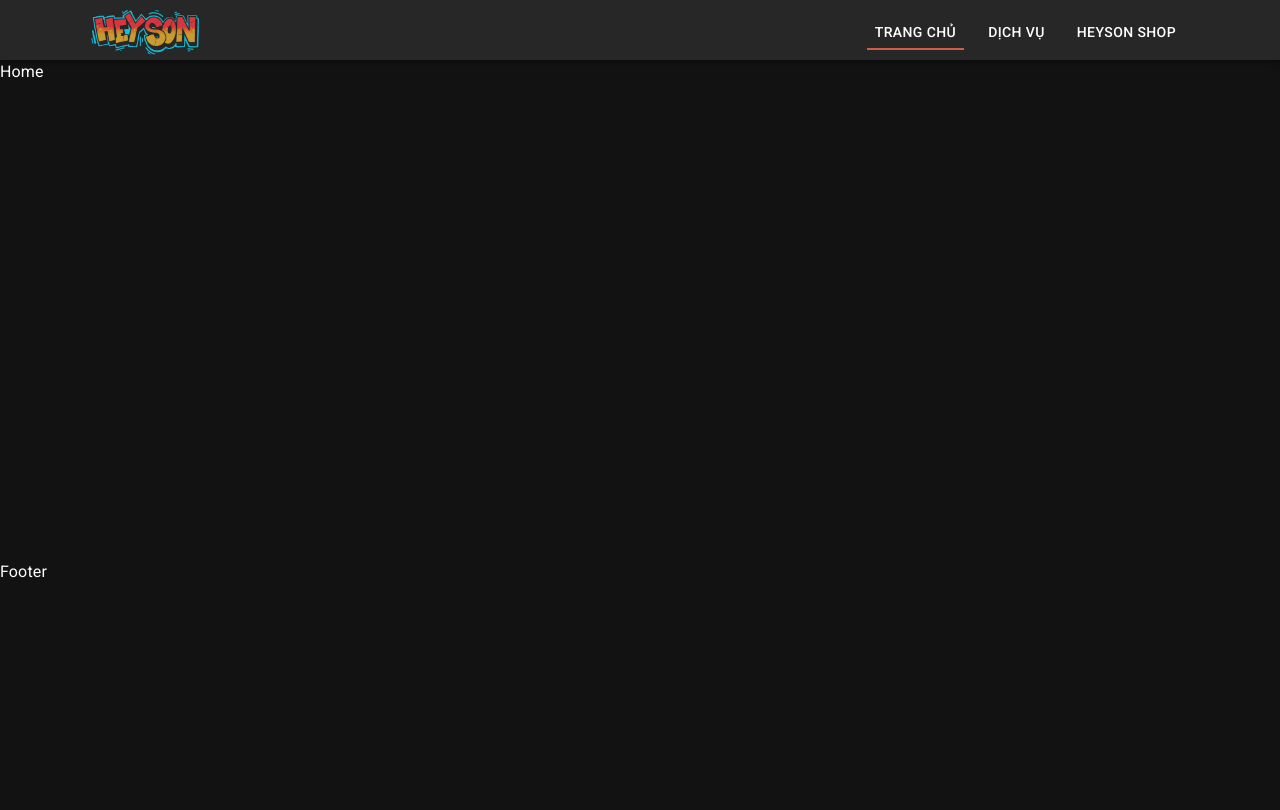
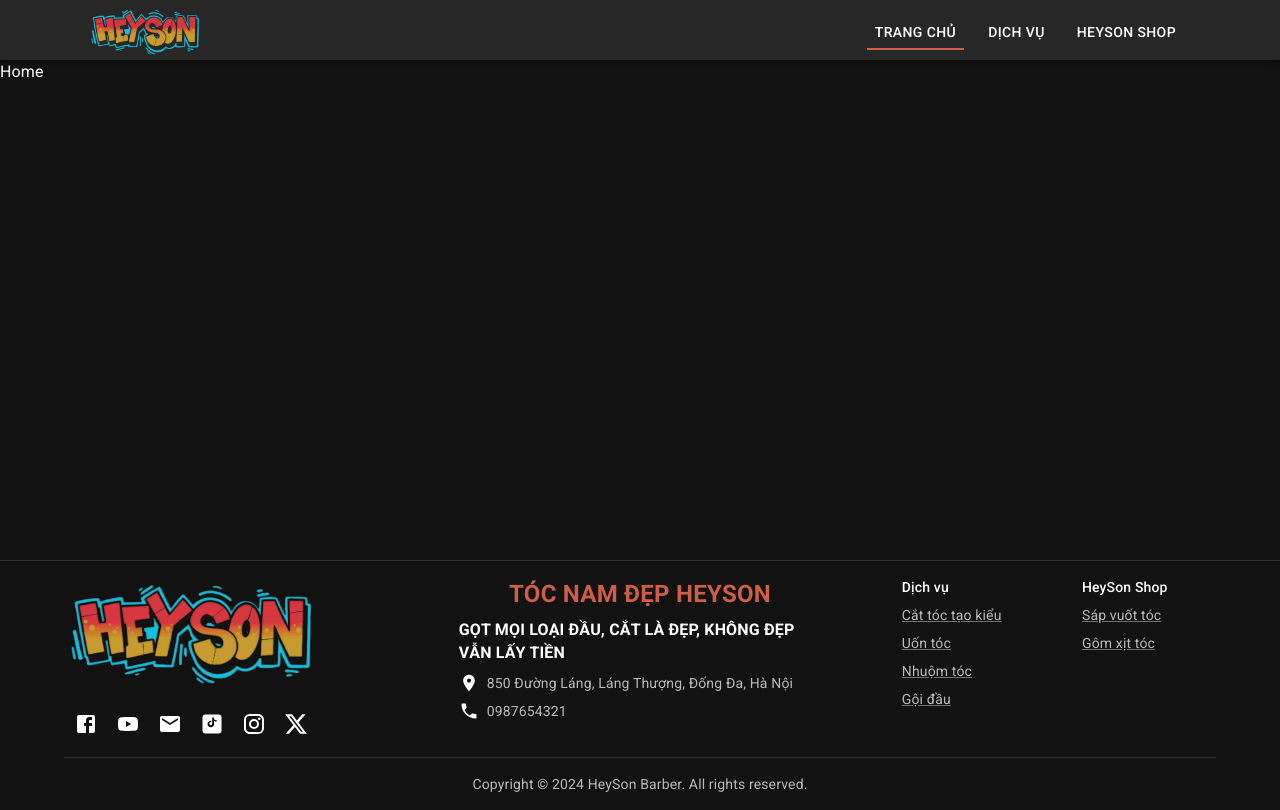
Before and after one commit to tranhayem/heyson-barber-fe-react, a React (Vite) app: page / in a window 1280 px wide. Built offline with nearby package versions, Linux system fonts and the light colour scheme.

Commit message:
feat: enhance Footer component with barber information and social media icons

```diff
--- a/src/components/customer/footer/Footer.jsx
+++ b/src/components/customer/footer/Footer.jsx
@@ -1,7 +1,222 @@
+import EmailIcon from "@mui/icons-material/Email";
+import FacebookIcon from "@mui/icons-material/Facebook";
+import InstagramIcon from "@mui/icons-material/Instagram";
+import LocationOnIcon from "@mui/icons-material/LocationOn";
+import PhoneIcon from "@mui/icons-material/Phone";
+import XIcon from "@mui/icons-material/X";
+import YouTubeIcon from "@mui/icons-material/YouTube";
 import Box from "@mui/material/Box";
+import Container from "@mui/material/Container";
+import Divider from "@mui/material/Divider";
+import IconButton from "@mui/material/IconButton";
+import Link from "@mui/material/Link";
+import Stack from "@mui/material/Stack";
+import Typography from "@mui/material/Typography";
 
-function Footer() {
-  return <Box>Footer</Box>;
+import barberInfo from "~/api/mock/barberInfo";
+import Logo from "~/components/logo/Logo";
+import TikTokIcon from "../icons/TikTokIcon";
+
+function Copyright() {
+  return (
+    <Typography variant="body2" sx={{ color: "text.secondary" }}>
+      {"Copyright © "}
+      {new Date().getFullYear()} HeySon Barber. All rights reserved.
+    </Typography>
+  );
 }
 
-export default Footer;
+export default function Footer() {
+  return (
+    <Box
+      component="footer"
+      sx={{
+        height: (theme) => theme.heySonCustom.footerHeight,
+      }}
+    >
+      <Divider />
+
+      <Container
+        sx={{
+          display: "flex",
+          flexDirection: "column",
+          alignItems: "center",
+          gap: 2,
+          py: 2,
+        }}
+      >
+        <Box
+          sx={{
+            display: "flex",
+            flexDirection: { xs: "column", sm: "row" },
+            width: "100%",
+            justifyContent: "space-between",
+            gap: { xs: 2, sm: 4 },
+          }}
+        >
+          <Box
+            sx={{
+              display: "flex",
+              flexDirection: "column",
+              alignItems: { xs: "center", sm: "flex-start" },
+              gap: 2,
+              flex: 1,
+            }}
+          >
+            <Box
+              sx={{
+                width: "70%",
+              }}
+            >
+              <Link
+                href="/"
+                style={{
+                  display: "flex",
+                  alignItems: "center",
+                  width: "100%",
+                  cursor: "pointer",
+                }}
+              >
+                <Logo width="100%" />
+              </Link>
+
+              <Stack
+                direction="row"
+                spacing={1}
+                useFlexGap
+                sx={{ marginTop: 2, justifyContent: "center" }}
+              >
+                {barberInfo.social.map(({ social_name, social_url }) => (
+                  <IconButton
+                    key={social_name}
+                    size="small"
+                    href={social_url}
+                    aria-label={social_name}
+                    sx={{
+                      alignSelf: "center",
+                      "&:hover": {
+                        backgroundColor:
+                          {
+                            Facebook: "#3b5998",
+                            Youtube: "#FF0000",
+                            Email: "#EA4335",
+                            Instagram: "#E4405F",
+                            X: "#1DA1F2",
+                          }[social_name] || "#000000",
+                      },
+                    }}
+                  >
+                    {social_name === "Facebook" && <FacebookIcon />}
+                    {social_name === "Youtube" && <YouTubeIcon />}
+                    {social_name === "Email" && <EmailIcon />}
+                    {social_name === "TikTok" && <TikTokIcon />}
+                    {social_name === "Instagram" && <InstagramIcon />}
+                    {social_name === "X" && <XIcon />}
+                  </IconButton>
+                ))}
+              </Stack>
+            </Box>
+          </Box>
+
+          <Box
+            sx={{
+              display: "flex",
+              flexDirection: "column",
+              gap: 1,
+              flex: 1,
+            }}
+          >
+            <Typography
+              variant="body2"
+              sx={{
+                fontSize: "x-large",
+                fontWeight: "bold",
+                color: (theme) => theme.heySonCustom.palette.highlightColor,
+                textTransform: "uppercase",
+                textAlign: "center",
+              }}
+            >
+              {barberInfo.barber_name}
+            </Typography>
+
+            <Typography
+              variant="body2"
+              sx={{
+                fontSize: "medium",
+                fontWeight: "bold",
+                textTransform: "uppercase",
+              }}
+            >
+              {barberInfo.barber_description}
+            </Typography>
+
+            <Stack direction="row" spacing={1} alignItems="center">
+              <LocationOnIcon fontSize="small" />
+
+              <Typography variant="body2" color="text.secondary">
+                {barberInfo.barber_address}
+              </Typography>
+            </Stack>
+
+            <Stack direction="row" spacing={1} alignItems="center">
+              <PhoneIcon fontSize="small" />
+
+              <Typography variant="body2" color="text.secondary">
+                {barberInfo.barber_phone}
+              </Typography>
+            </Stack>
+          </Box>
+
+          <Box
+            sx={{
+              display: { xs: "none", sm: "flex" },
+              flexDirection: "row",
+              justifyContent: "space-evenly",
+              gap: 4,
+              flex: 1,
+            }}
+          >
+            {["Dịch vụ", "HeySon Shop"].map((title, index) => (
+              <Box
+                key={title}
+                sx={{ display: "flex", flexDirection: "column", gap: 1 }}
+              >
+                <Typography variant="body2" sx={{ fontWeight: "medium" }}>
+                  {title}
+                </Typography>
+
+                {title === "Dịch vụ" &&
+                  barberInfo.services.map(({ service_name, url }) => (
+                    <Link
+                      key={service_name}
+                      color="text.secondary"
+                      variant="body2"
+                      href={url}
+                    >
+                      {service_name}
+                    </Link>
+                  ))}
+
+                {title === "HeySon Shop" &&
+                  barberInfo.products.map(({ product_name, url }) => (
+                    <Link
+                      key={product_name}
+                      color="text.secondary"
+                      variant="body2"
+                      href={url}
+                    >
+                      {product_name}
+                    </Link>
+                  ))}
+              </Box>
+            ))}
+          </Box>
+        </Box>
+
+        <Divider width="100%" />
+
+        <Copyright />
+      </Container>
+    </Box>
+  );
+}
```
